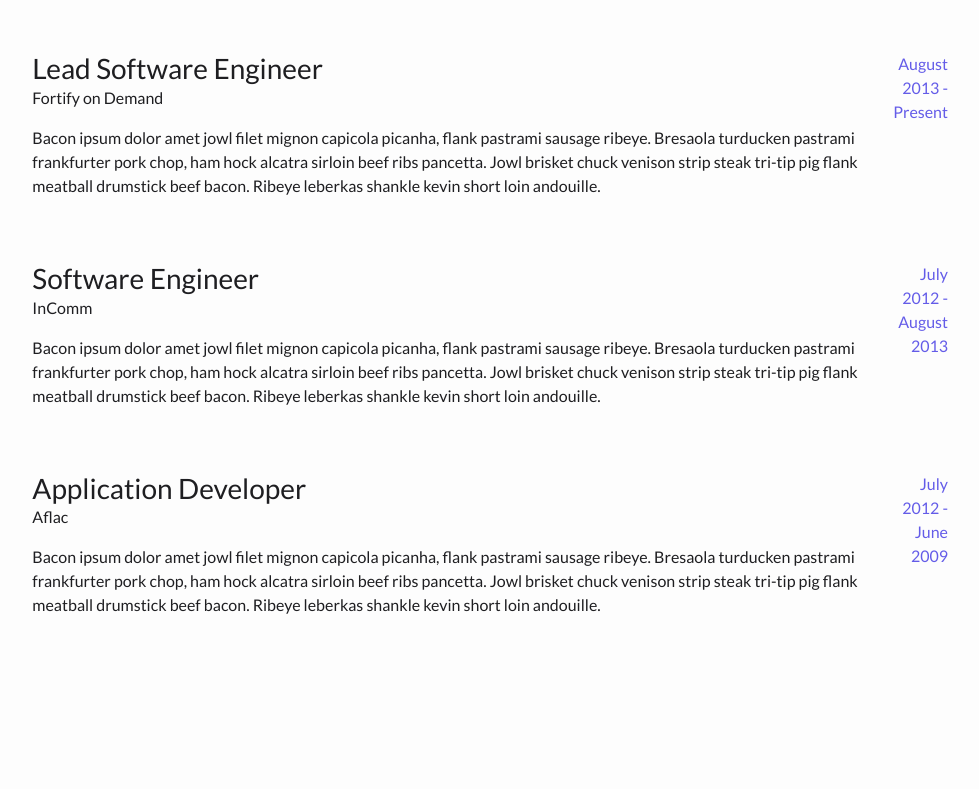
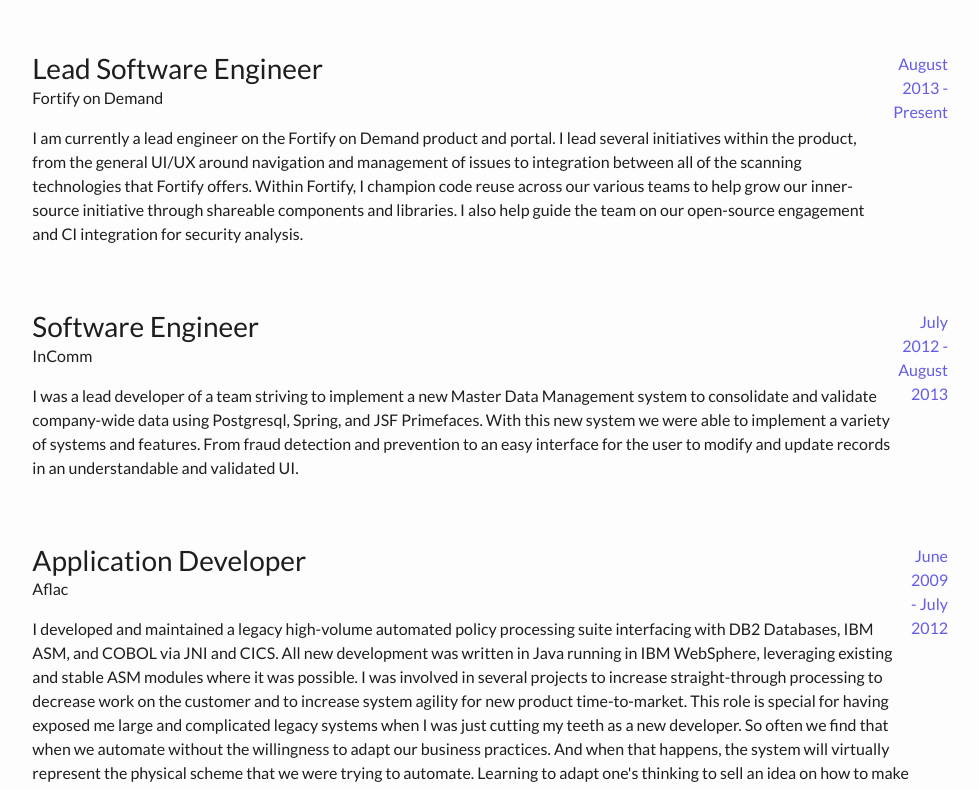
Before and after one commit to mtgibbs/mtgibbs.xyz, an Angular app: page / in a window 1280 px wide. Shown: the part 882-1671 px from the top of the page, without its empty margins (254-1233 px from the left). Built offline with nearby package versions, Linux system fonts and the light colour scheme; some icons are missing.

Commit message:
Bacon Begone

```diff
--- a/src/app/data/experience-items.ts
+++ b/src/app/data/experience-items.ts
@@ -4,22 +4,32 @@ export const EXPERIENCE: IExperienceItem[] = [
     {
         title: 'Lead Software Engineer',
         subTitle: 'Fortify on Demand',
-        description: 'Bacon ipsum dolor amet jowl filet mignon capicola picanha, flank pastrami sausage ribeye. Bresaola turducken pastrami frankfurter pork chop, ham hock alcatra sirloin beef ribs pancetta. Jowl brisket chuck venison strip steak tri-tip pig flank meatball drumstick beef bacon. Ribeye leberkas shankle kevin short loin andouille.',
+        description: 'I am currently a lead engineer on the Fortify on Demand product and portal.  I lead several initiatives within the product, from the general UI/UX around navigation and management of issues \
+                      to integration between all of the scanning technologies that Fortify offers.  Within Fortify, I champion code reuse across our various teams to help grow our inner-source initiative through shareable \
+                      components and libraries.  I also help guide the team on our open-source engagement and CI integration for security analysis.',
         startDate: 'August 2013',
         endDate: 'Present'
     },
     {
         title: 'Software Engineer',
         subTitle: 'InComm',
-        description: 'Bacon ipsum dolor amet jowl filet mignon capicola picanha, flank pastrami sausage ribeye. Bresaola turducken pastrami frankfurter pork chop, ham hock alcatra sirloin beef ribs pancetta. Jowl brisket chuck venison strip steak tri-tip pig flank meatball drumstick beef bacon. Ribeye leberkas shankle kevin short loin andouille.',
+        description: 'I was a lead developer of a team striving to implement a new Master Data Management system to consolidate and validate company-wide data using Postgresql, Spring, and JSF Primefaces. \
+                      With this new system we were able to implement a variety of systems and features.  From fraud detection and prevention to an easy interface for the user to modify and update records \
+                      in an understandable and validated UI.',
         startDate: 'July 2012',
         endDate: 'August 2013'
     },
     {
         title: 'Application Developer',
         subTitle: 'Aflac',
-        description: 'Bacon ipsum dolor amet jowl filet mignon capicola picanha, flank pastrami sausage ribeye. Bresaola turducken pastrami frankfurter pork chop, ham hock alcatra sirloin beef ribs pancetta. Jowl brisket chuck venison strip steak tri-tip pig flank meatball drumstick beef bacon. Ribeye leberkas shankle kevin short loin andouille.',
-        startDate: 'July 2012',
-        endDate: 'June 2009'
+        description: 'I developed and maintained a legacy high-volume automated policy processing suite interfacing with DB2 Databases, IBM ASM, and COBOL via JNI and CICS.  All new development was written in Java running in IBM WebSphere, \
+                      leveraging existing and stable ASM modules where it was possible.  I was involved in several projects to increase straight-through processing to decrease work on the customer and to increase  \
+                      system agility for new product time-to-market. This role is special for having exposed me large and complicated legacy systems when I was just cutting my teeth as a new developer.  \
+                      So often we find that when we automate without the willingness to adapt our business practices.  And when that happens, the system will virtually represent the physical scheme that we were \
+                      trying to automate.  Learning to adapt one\'s thinking to sell an idea on how to make something more maintainable after it has worked "just fine" for the last seven years \
+                      is something that every engineer or developer needs to go through.  There lies in the depths of these programs the absolute core of a company\'s history, mistakes, and successes. \
+                      And most of that history has likely been forgotten or taken for granted.',
+        startDate: 'June 2009',
+        endDate: 'July 2012'
     }
 ];
```
